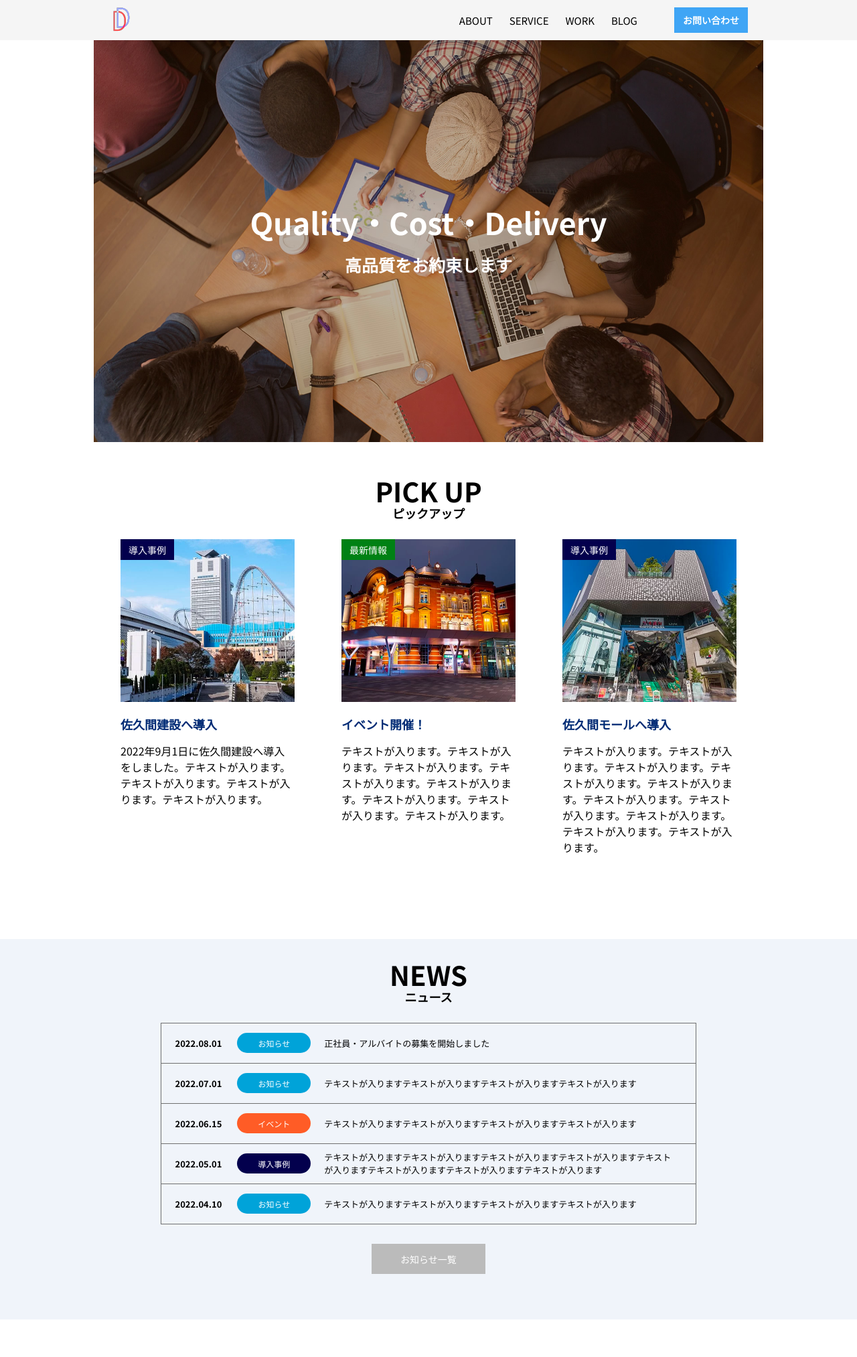
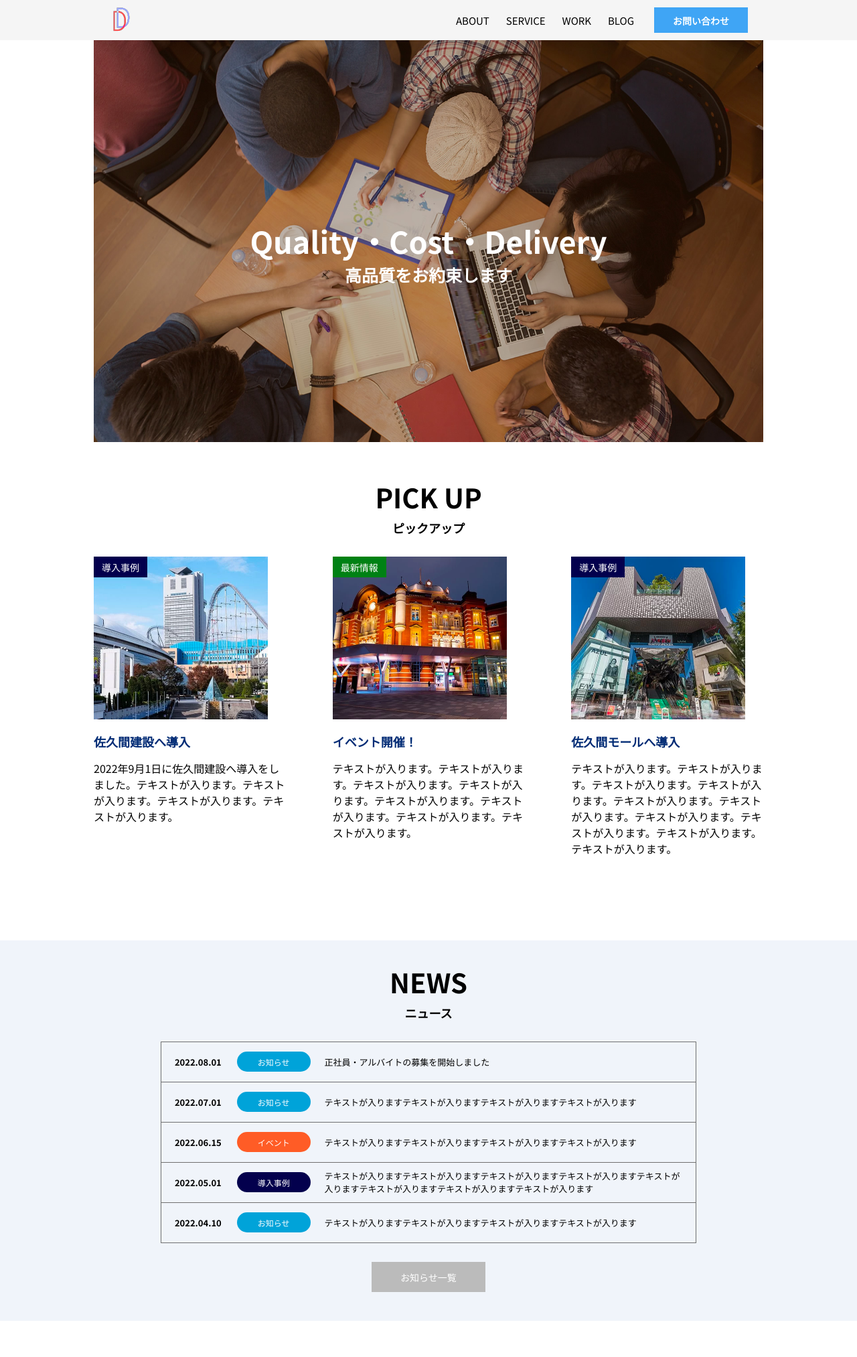
Before and after one commit to aq-marika-nishioka/coding-study, a plain HTML site: page index.html in a window 1280 px wide. Shown: the top 2026 px of the page at 67% size. Drawn offline with Linux system fonts and the light colour scheme; some packages are replaced by stand-ins of ours.

Commit message:
クラス名,inner幅変更

```diff
--- a/index.html
+++ b/index.html
@@ -9,107 +9,113 @@
 </head>
 
 <body>
-        <header id="header">
-            <div class="inner">
-                <div class="logo">
+    <header class="header">
+        <div class="common__inner">
+            <div class="header__container">
+                <div class="header__logo">
                         <img src="img/logo_dd.png" alt="DD">
                 </div>
-                <nav>
+                <nav class="header__nav">
                     <ul>
                         <li>ABOUT</li>
                         <li>SERVICE</li>
                         <li>WORK</li>
                         <li>BLOG</li>
                     </ul>
+                    <button class="header__contact">お問い合わせ</button>
                 </nav>
             </div>
-            <a class="contact">お問い合わせ</a>
+        </div>
     </header>
 
-
+<!--次ここから-->
+    <main>
+        <div class="common__inner">
             <div class="mainimage">
                 <img src="img/mainimage.png">
-            <p class="main-title">Quality・Cost・Delivery</p>
-            <p class="sub-title">高品質をお約束します</p>
+                <h1 class="mainimage__main-title">Quality・Cost・Delivery</h1>
+                <p class="mainimage__sub-title">高品質をお約束します</p>
+            </div>
         </div>
 
-        <section id="pickup">
+        <section class="pickup">
+            <div class="common__inner">
                 <h2 class="section-title">
                     <span class="en">PICK UP</span>
                     <span class="ja">ピックアップ</span>
                 </h2>
 
-            <div id="pickup-list" class="wrapper">
+                <div class="pickup-list">
                     <article>
                         <img src="img/pickup1.png" alt="">
-                    <h2 class="pickup-title">佐久間建設へ導入</h2>
+                        <h3 class="pickup-title">佐久間建設へ導入</h3>
                         <div class="pickup-text">2022年9月1日に佐久間建設へ導入をしました。テキストが入ります。テキストが入ります。テキストが入ります。テキストが入ります。</div>
                         <div class="pickup-index1">導入事例</div>
                     </article>
 
                     <article>
                         <img src="img/pickup2.png" alt="">
-                    <h2 class="pickup-title">イベント開催！</h2>
+                        <h3 class="pickup-title">イベント開催！</h3>
                         <div class="pickup-text">テキストが入ります。テキストが入ります。テキストが入ります。テキストが入ります。テキストが入ります。テキストが入ります。テキストが入ります。テキストが入ります。</div>
                         <div class="pickup-index2">最新情報</div>
                     </article>
 
                     <article>
                         <img src="img/pickup3.png" alt="">
-                    <h2 class="pickup-title">佐久間モールへ導入</h2>
+                        <h3 class="pickup-title">佐久間モールへ導入</h3>
                         <div class="pickup-text">テキストが入ります。テキストが入ります。テキストが入ります。テキストが入ります。テキストが入ります。テキストが入ります。テキストが入ります。テキストが入ります。テキストが入ります。テキストが入ります。</div>
                         <div class="pickup-index1">導入事例</div>
                     </article>
                 </div>
+            </div>
         </section>
 
-        <div class="inner">
-            <section id="news">
+        <section class="news">
+            <div class="common__inner">
                 <h2 class="section-title">
                     <span class="en">NEWS</span>
                     <span class="ja">ニュース</span>
                 </h2>
 
-                <table class="table" border="0">
-                    <tr>
-                        <td class="table-day">2022.08.01</td>
-                        <td class="table-news">お知らせ</td>
-                        <td class="table-text">正社員・アルバイトの募集を開始しました</td>
-                    </tr>
-                    <tr>
-                        <td class="table-day">2022.07.01</td>
-                        <td class="table-news">お知らせ</td>
-                        <td class="table-text">テキストが入りますテキストが入りますテキストが入りますテキストが入ります</td>
-                    </tr>
-                    <tr>
-                        <td class="table-day">2022.06.15</td>
-                        <td class="table-event">イベント</td>
-                        <td class="table-text">テキストが入りますテキストが入りますテキストが入りますテキストが入ります</td>
-                    </tr>
-                    <tr>
-                        <td class="table-day">2022.05.01</td>
-                        <td class="table-example">導入事例</td>
-                        <td class="table-text">テキストが入りますテキストが入りますテキストが入りますテキストが入りますテキストが入りますテキストが入りますテキストが入りますテキストが入ります</td>
-                    </tr>
-                    <tr>
-                        <td class="table-day">2022.04.10</td>
-                        <td class="table-news">お知らせ</td>
-                        <td class="table-text">テキストが入りますテキストが入りますテキストが入りますテキストが入ります</td>
-                    </tr>
-                </table>
+                <ul class="news__list">
+                    <li>
+                        <div class="news__day">2022.08.01</div>
+                        <div class="news__notice">お知らせ</div>
+                        <div class="news__text">正社員・アルバイトの募集を開始しました</div>
+                    </li>
+                    <li>
+                        <div class="news__day">2022.07.01</div>
+                        <div class="news__notice">お知らせ</div>
+                        <div class="news__text">テキストが入りますテキストが入りますテキストが入りますテキストが入ります</div>
+                    </li>
+                    <li>
+                        <div class="news__day">2022.06.15</div>
+                        <div class="news__event">イベント</div>
+                        <div class="news__text">テキストが入りますテキストが入りますテキストが入りますテキストが入ります</div>
+                    </li>
+                    <li>
+                        <div class="news__day">2022.05.01</div>
+                        <div class="news__example">導入事例</div>
+                        <div class="news__text">テキストが入りますテキストが入りますテキストが入りますテキストが入りますテキストが入りますテキストが入りますテキストが入りますテキストが入ります</div>
+                    </li>
+                    <li>
+                        <div class="news__day">2022.04.10</div>
+                        <div class="news__notice">お知らせ</div>
+                        <div class="news__text">テキストが入りますテキストが入りますテキストが入りますテキストが入ります</div>
+                    </li>
+                </ul>
 
-                <div class="button">お知らせ一覧</div>
+                <button class="news__list-button">お知らせ一覧</button>
+            </div>
         </section>
-        </div>
 
-        <section id="service">
+        <section class="service">
             <h2 class="section-title">
                 <span class="en">SERVICE</span>
                 <span class="ja">サービス</span>
             </h2>
 
-            <div class="service-list" >
-                <div class="service-list-top" >
+            <div class="service__list" >
                 <article>
                     <img src="img/service1.png" alt="">
                     <h3>― 人材派遣サービス ―</h3>
@@ -135,8 +141,6 @@
                         <li>テキストテキストテキストテキストテキストテキストトテキストテキストテキストテキスト</li>
                     </ul>
                 </article>
-                </div>
-                <div class="service-list-bottom">
                 <article>
                     <img src="img/service4.png" alt="">
                     <h3>― 人材派遣サービス ―</h3>
@@ -154,18 +158,22 @@
                     </ul>
                 </article>
             </div>
-            </div>
         </section>
+    </main>
 
-        <footer id="footer">
-            <div class="inner">
+    <footer class="footer">
+        <div class="common__inner">
+            <div class="footer__container">
+                <nav class="footer__nav">
                     <ul>
                         <li>利用規約</li>
                         <li>プライバシー規約</li>
                     </ul>
-            </div>
+                </nav>
                 <div class="logo">
                     <img src="img/logo_dd.png" alt="DD">
+                </div>
+            </div>
         </div>
     </footer>
 </body>
--- a/style.scss
+++ b/style.scss
@@ -1,11 +1,12 @@
-@import url("https://fonts.googleapis.com/css2?family=Noto+Sans+JP:wght@400;700&display=swap");
+@charset "UTF-8";
+@import url('https://fonts.googleapis.com/css2?family=Noto+Sans+JP:wght@400;700&display=swap');
+
 html {
 	font-size: 100%;
 }
-
 body {
 	background-color: #fff;
-  font-family: "Noto Sans JP", sans-serif;
+	font-family: 'Noto Sans JP', sans-serif;
 	color: #000;
 }
 
@@ -14,63 +15,66 @@ img {
 	height: auto;
 }
 
-.inner {
-  width: 100%;
-  display: flex;
-  align-items: center;
+.common__inner {
+  max-width: 1000px;
+  margin: 0 auto;
 }
 
 .section-title {
 	font-weight: bold;
-  line-height: 1;
 	text-align: center;
-}
-.section-title .en {
+
+	.en {
 		display: block;
 		font-size: 40px;
 		margin-bottom: 4px;
 	}
-.section-title .ja {
+	.ja {
 	display: block;
 	font-size: 18px;
 	}
-
-.wrapper {
-  max-width: 1000px;
-  padding: 0 40px;
-  margin: 0 auto;
 }
 
-#header {
+
+.header {
+	background-color: #f5f5f5;
+    &__container {
       width: 100%;
       height: 60px;
       display: flex;
       justify-content: space-between;
       align-items: center;
-  background-color: #f5f5f5;
     }
-#header .logo {
+
+		&__logo {
 			width: 40px;
+			margin-left: 20px;
 			line-height: 1;
-  margin: 0 0 0 160px;
 			cursor: pointer;
 		}
-#header nav {
+		&__nav {
+			display: flex;
+			align-items: center;
+			margin-right: 23px;
+
+			ul {
+				display: flex;
 				margin: 0 30px 0 auto;
 			}
-#header ul {
-  display: flex;
-  align-items: center;
-}
-#header li {
+			li {
 				margin-right: 25px;
 				font-size: 15px;
 				color: #000;
 				list-style: none;
 				cursor: pointer;
 				position: relative;
+
+				//BLOGのmargin-rightを0にする
+				&:last-child {
+					margin-right: 0px;
 				}
-#header li::after {
+
+					&::after {
 						content: "";
 						display: block;
 						width: 100%;
@@ -80,15 +84,16 @@ img {
 						bottom: -5px;
 						visibility: hidden;
 					}
-#header li:hover::after {
+						&:hover::after {
 							visibility: visible;
 						}
+			}
+		}
 
-.contact {
+	&__contact {
 		width: 140px;
 		height: 38px;
 		line-height: 38px;
-  margin-right: 163px;
 		background-color: #3FA5F5;
 		font-size: 14px;
 		font-weight: bold;
@@ -97,85 +102,86 @@ img {
 		text-align: center;
 		cursor: pointer;
 		transition: all 0.2s ease;
-}
-.contact:hover {
+    border: 1.5px solid #3FA5F5;
+
+			&:hover{
 				background-color: #f5f5f5;
-  border: 1.5px solid #3FA5F5;
 				color: #3FA5F5;
 		}
+	}
+}
 
+//次ここから
 .mainimage {
-  width: 1280px;
   	height: 600px;
+	display: flex;
+	align-items: center;
+	justify-content: center;
+	margin: 0 auto 53px auto;
 	position: relative;
-  text-align: center;
-  margin: 0 auto 53px auto;
-}
-.mainimage img {
-  width: 1000px;
-  height: 600px;
-}
-.mainimage .main-title {
+
+	&__main-title {
 		font-size: 45px;
 		font-weight: bold;
 		color: #fff;
 		position: absolute;
-  top: 271px;
-  left: 50%;
-  transform: translate(-50%, -50%);
+		text-align: center;
+		line-height: 1.5;
 	}
-.mainimage .sub-title {
+	&__sub-title {
 		font-size: 25px;
 		font-weight: bold;
 		color: #fff;
 		position: absolute;
-  top: 335px;
-  left: 50%;
-  transform: translate(-50%, -50%);
+		text-align: center;
+		margin-top: 100px;
+	}
 }
 
-#pickup {
+.pickup {
 	margin-bottom: 125px;
 }
 
-#pickup-list {
+.pickup-list {
 	display: flex;
 	justify-content: space-between;
 	padding-top: 30px;
-}
-#pickup-list article {
+
+	article {
 		position: relative;
-  width: calc(33.3333333333% - 46.6666666667px);
+		width: calc(100% / 3 - 140px / 3);
 		cursor: pointer;
-}
-#pickup-list article:hover {
+
+			&:hover{
 				opacity: 0.7;
 		}
-#pickup-list img {
+
+	}
+	img {
 		display: block;
 		width: 260px;
 		height: auto;
 	}
-#pickup-list .pickup-title {
+	.pickup-title {
 		margin-top: 20px;
 		font-size: 18px;
 		color: #002B75;
 	}
-#pickup-list .pickup-text {
+	.pickup-text {
 		margin-top: 15px;
 		font-size: 16px;
 		color: #000;
 	}
-#pickup-list .pickup-index1 {
+	.pickup-index1 {
 		position: absolute;
-  padding: 5.5px 12px;
+		padding:  5.5px 12px;
 		background-color: #03004D;
 		font-size: 14px;
 		color: #fff;
 		top: 0;
 		left: 0;
 	}
-#pickup-list .pickup-index2 {
+	.pickup-index2 {
 		position: absolute;
 		padding: 5.5px 12px;
 		background-color: #008114;
@@ -184,31 +190,41 @@ img {
 		top: 0;
 		left: 0;
 	}
+}
 
-#news {
+.news {
 	width: 100%;
 	height: 568px;
 	background-color: #F0F4FA;
-  padding: 33px 240px 50px 240px;
+	padding: 33px 0 50px 0;
 	margin-bottom: 53px;
+
+	&__list {
+		width: 800px;
+		height: 300px;
+		margin: 29.5px auto;
+		border-top: solid 1px #707070;
+    	list-style-type: none;
+		justify-content: center;
 	}
-#news .table {
-  width: 800px;
-  border-collapse: collapse;
-  display: table;
-  margin: 29.5px auto;
+
+			li {
+				display: flex;
+				border-bottom: solid 1px #707070;
+				border-left: solid 1px #707070;
+				border-right: solid 1px #707070;
+				height: 60px;
+				position: relative;
 			}
-#news .table, #news .table tr {
-  border: 1px solid #707070;
-  height: 60px;
-}
-#news .table .table-day {
-  padding-left: 20.5px;
+
+			&__day {
+				padding-left: 2.5%;
 				font-size: 13px;
 				font-weight: bold;
 				color: #000;
+				line-height: 60px;
 			}
-#news .table .table-news {
+			&__notice {
 				width: 110px;
 				height: 30px;
 				background-color: #00A3D9;
@@ -221,7 +237,7 @@ img {
 				align-items: center;
 				border-radius: 9999px;
 			}
-#news .table .table-event {
+			&__event {
 				width: 110px;
 				height: 30px;
 				background-color: #FF5C26;
@@ -234,7 +250,7 @@ img {
 				align-items: center;
 				border-radius: 9999px;
 			}
-#news .table .table-example {
+			&__example {
 				width: 110px;
 				height: 30px;
 				background-color: #03004D;
@@ -247,15 +263,22 @@ img {
 				align-items: center;
 				border-radius: 9999px;
 			}
-#news .table .table-text {
+			&__text {
+				padding: 0 2.5%;
 				font-size: 13px;
-  padding: 0 29px 0 20px;
+				position: absolute;
+				top: 50%;
+				left: 28%;
+				transform : translateY(-50%);
+
 				cursor: pointer;
-}
-#news .table .table-text:hover {
+
+				&:hover {
 					color: #1c28ff;
 				}
-#news .button {
+			}
+
+	&__list-button {
 		width: 170px;
 		height: 45px;
 		background-color: #BBBBBB;
@@ -263,95 +286,87 @@ img {
 		display: flex;
 		justify-content: center;
 		align-items: center;
+		text-align: center;
 		color: #ffffff;
 		font-size: 14px;
 		cursor: pointer;
-  transition: opacity 0.2s linear;
-}
-#news .button:hover {
+		transition: opacity .2s linear;
+
+			&:hover {
 				opacity: 0.7;
 		}
+	}
+}
 
-#service {
-  margin-bottom: 100px;
+.service {
+	margin-bottom: 50px;
+
+	&__list {
+		width: 100%;
+		margin-top: 30px;
+		display: flex;
+		flex-wrap:wrap;
+		justify-content: center;
+
+		article {
+			margin: 0 25px 50px 25px;
+			width: 300px;
+			height: 400px;
+			border:solid 1px #707070;
+			cursor: pointer;
+
+				&:hover{
+					opacity: 0.7;
 				}
-#service .service-list img {
-  display: block;
+		}
+		img {
+			display: flex;
 			width: 300px;
 			height: auto;
 		}
-#service .service-list h3 {
+		h3 {
 			font-size: 18px;
 			color: #002B75;
 			margin: 22px 0 9px 20.5px;
 		}
-#service .service-list ul {
+		ul {
 			color: #000;
 			padding-left: 40px;
 		}
-#service .service-list li {
+		li {
 			font-size: 16px;
 			color: #000;
 			padding: 0 20px 0 0;
 		}
-#service .service-list .service-list-top {
-  max-width: 1280px;
-  padding: 0 140.5px;
-  margin: 0 auto;
-  display: flex;
-  justify-content: space-between;
-  padding-top: 30px;
+
 	}
-#service .service-list .service-list-top article {
-  position: relative;
-  width: 300px;
-  height: 400px;
-  border: solid 1px #707070;
-  cursor: pointer;
-}
-#service .service-list .service-list-top article:hover {
-  opacity: 0.7;
-}
-#service .service-list .service-list-bottom {
-  max-width: 1280px;
-  padding: 0 315.5px;
-  margin: 0 auto;
-  display: flex;
-  justify-content: space-between;
-  padding-top: 30px;
-}
-#service .service-list .service-list-bottom article {
-  position: relative;
-  width: 300px;
-  height: 400px;
-  border: solid 1px #707070;
-  cursor: pointer;
-}
-#service .service-list .service-list-bottom article:hover {
-  opacity: 0.7;
 }
 
-#footer {
+.footer {
+	background-color: #000;
+	&__container {
 		width: 100%;
 		height: 80px;
 		display: flex;
 		align-items: center;
-  background-color: #000;
 	}
-#footer ul {
+
+	&__nav {
 		display: flex;
 		align-items: center;
-  margin-left: 160px;
+
+		ul {
+			display: flex;
 		}
-#footer li {
+		li {
 			font-size: 20px;
 			color: #fff;
 			list-style: none;
 			margin-right: 20px;
 			cursor: pointer;
 			position: relative;
-}
-#footer li::after {
+
+			&::after {
 				content: "";
 				display: block;
 				width: 100%;
@@ -361,14 +376,18 @@ img {
 				bottom: -5px;
 				visibility: hidden;
 			}
-#footer li:hover::after {
+				&:hover::after {
 					visibility: visible;
 				}
-#footer .logo {
-  margin: 0 170px 0 auto;
+		}
+	}
+
+	.logo {
+		margin: 0 30px 0 auto;
 		cursor: pointer;
 	}
-#footer img {
+		img {
 			max-width: 40px;
 			height: auto;
 		}
+}
```
Also changed, not shown: style.css, 1 other file. Lines whose indentation alone changed are shown as unchanged.
